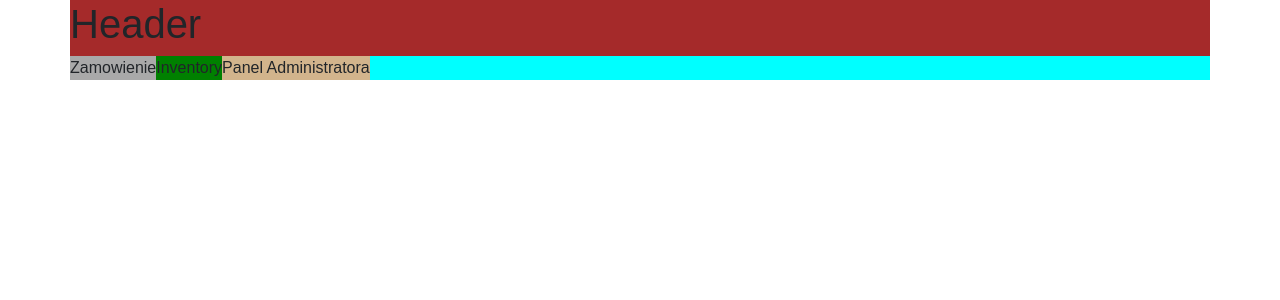
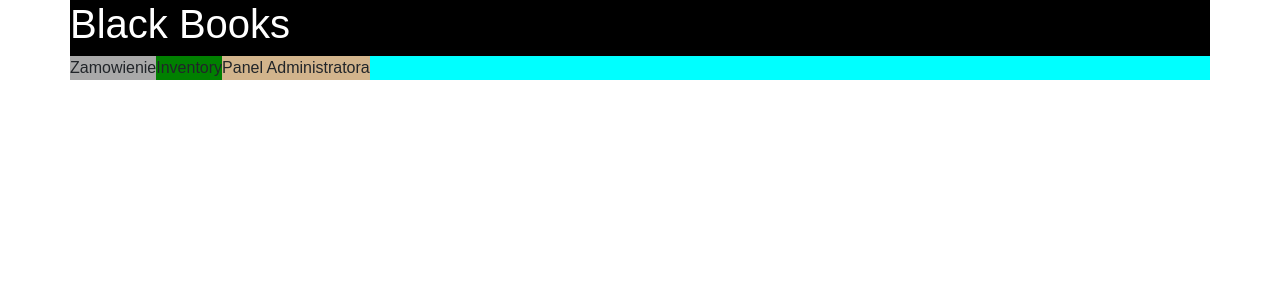
Before and after one commit to GalantKac/bookstore, a React (Create React App) app: page / in a window 1280 px wide. Shown: the top 300 px of the page. Built offline with nearby package versions, Linux system fonts and the light colour scheme.

Commit message:
stan && headerCss

```diff
--- a/src/components/Header.js
+++ b/src/components/Header.js
@@ -1,10 +1,46 @@
 import React from "react";
 
 class Header extends React.Component {
+  constructor() {
+    super();
+    this.state = {
+      bookstoreName: "Black Books",
+      clicked: true,
+      textColor : "white",
+      backgroundColor : "black"
+    };
+  }
+
+  hadleClick = () => {
+    if (this.state.clicked) {
+      this.setState({
+        bookstoreName: "White Books",
+        textColor : "black",
+        backgroundColor : "white"
+      });
+    } else {
+      this.setState({
+        bookstoreName: "Black Books",
+        textColor : "white",
+        backgroundColor : "black"
+      });
+    }
+    this.setState({
+      clicked: !this.state.clicked
+    });
+  };
   render() {
+
+    let headerCss = {
+        color : this.state.textColor,
+        backgroundColor : this.state.backgroundColor
+    }
+
     return (
-      <div className="row header"/*chcemy aby byl wierszem dlatego row*/>
-        <center><h1>Header</h1></center>
+      <div className="row header" style={headerCss} onClick={this.hadleClick} /*chcemy aby byl wierszem dlatego row*/>
+        <center>
+          <h1>{this.state.bookstoreName}</h1>
+        </center>
       </div>
     );
   }
```
